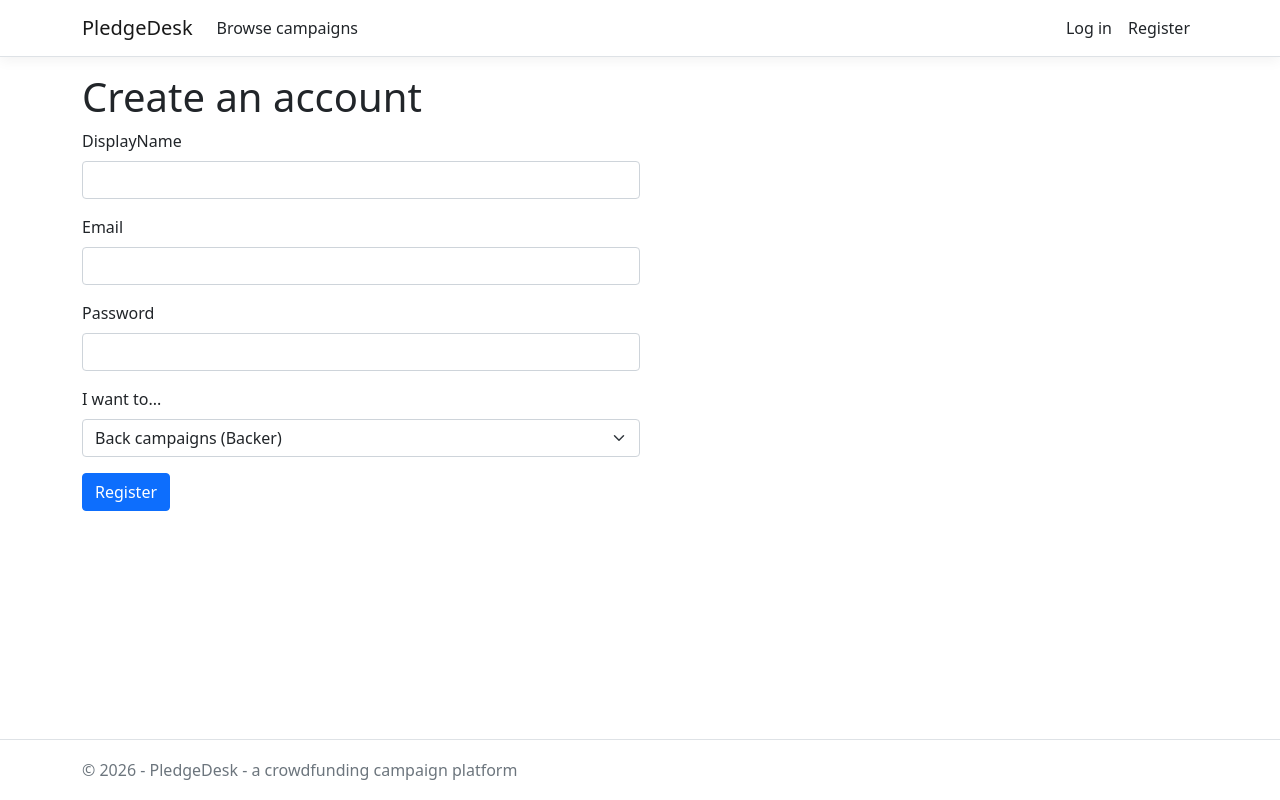
After one commit to edu-tech220/pledgedesk, an ASP.NET Core app: page /Account/Register in a window 1280 px wide. The commit adds this page. Run offline with ASP.NET Core 8, Linux system fonts and the light colour scheme; style sheets or scripts are compiled from the project's sources.

Commit message:
feat: add cookie-based login, registration and logout pages
Register/Login call the API and sign the user into a cookie auth
scheme, storing the backend JWT as a claim so AuthCookieAuthHandler
can forward it on later API calls. The layout's nav now reflects the
signed-in user's role and offers a logout form.

```diff
--- /dev/null
+++ b/src/PledgeDesk.Web/Pages/Account/Logout.cshtml
@@ -0,0 +1,2 @@
+@page
+@model PledgeDesk.Web.Pages.Account.LogoutModel
--- /dev/null
+++ b/src/PledgeDesk.Web/Pages/Account/Register.cshtml
@@ -0,0 +1,44 @@
+@page
+@model PledgeDesk.Web.Pages.Account.RegisterModel
+@{
+    ViewData["Title"] = "Register";
+}
+
+<h1>Create an account</h1>
+
+@if (!string.IsNullOrEmpty(Model.ErrorMessage))
+{
+    <div class="alert alert-danger">@Model.ErrorMessage</div>
+}
+
+<form method="post" class="col-md-6">
+    <div asp-validation-summary="ModelOnly" class="text-danger"></div>
+
+    <div class="mb-3">
+        <label asp-for="Input.DisplayName" class="form-label"></label>
+        <input asp-for="Input.DisplayName" class="form-control" />
+        <span asp-validation-for="Input.DisplayName" class="text-danger"></span>
+    </div>
+
+    <div class="mb-3">
+        <label asp-for="Input.Email" class="form-label"></label>
+        <input asp-for="Input.Email" class="form-control" />
+        <span asp-validation-for="Input.Email" class="text-danger"></span>
+    </div>
+
+    <div class="mb-3">
+        <label asp-for="Input.Password" class="form-label"></label>
+        <input asp-for="Input.Password" type="password" class="form-control" />
+        <span asp-validation-for="Input.Password" class="text-danger"></span>
+    </div>
+
+    <div class="mb-3">
+        <label asp-for="Input.Role" class="form-label">I want to...</label>
+        <select asp-for="Input.Role" class="form-select">
+            <option value="Backer">Back campaigns (Backer)</option>
+            <option value="Creator">Launch campaigns (Creator)</option>
+        </select>
+    </div>
+
+    <button type="submit" class="btn btn-primary">Register</button>
+</form>
--- /dev/null
+++ b/src/PledgeDesk.Web/Pages/Account/Register.cshtml.cs
@@ -0,0 +1,77 @@
+using System.ComponentModel.DataAnnotations;
+using Microsoft.AspNetCore.Authentication;
+using Microsoft.AspNetCore.Authentication.Cookies;
+using Microsoft.AspNetCore.Mvc;
+using Microsoft.AspNetCore.Mvc.RazorPages;
+using PledgeDesk.Web.Services;
+using System.Security.Claims;
+
+namespace PledgeDesk.Web.Pages.Account;
+
+public class RegisterModel : PageModel
+{
+    private readonly IPledgeDeskApiClient _apiClient;
+
+    public RegisterModel(IPledgeDeskApiClient apiClient)
+    {
+        _apiClient = apiClient;
+    }
+
+    [BindProperty]
+    public InputModel Input { get; set; } = new();
+
+    public string? ErrorMessage { get; set; }
+
+    public class InputModel
+    {
+        [Required, EmailAddress]
+        public string Email { get; set; } = string.Empty;
+
+        [Required, MinLength(8)]
+        public string Password { get; set; } = string.Empty;
+
+        [Required, MaxLength(128)]
+        public string DisplayName { get; set; } = string.Empty;
+
+        [Required]
+        public string Role { get; set; } = "Backer";
+    }
+
+    public void OnGet()
+    {
+    }
+
+    public async Task<IActionResult> OnPostAsync()
+    {
+        if (!ModelState.IsValid)
+        {
+            return Page();
+        }
+
+        try
+        {
+            var auth = await _apiClient.RegisterAsync(Input.Email, Input.Password, Input.DisplayName, Input.Role);
+            await SignInAsync(auth);
+            return RedirectToPage("/Index");
+        }
+        catch (ApiException ex)
+        {
+            ErrorMessage = ex.Message;
+            return Page();
+        }
+    }
+
+    private async Task SignInAsync(Models.AuthResponse auth)
+    {
+        var claims = new List<Claim>
+        {
+            new(ClaimTypes.Name, auth.DisplayName),
+            new(ClaimTypes.Email, auth.Email),
+            new(ClaimTypes.Role, auth.Role),
+            new(AuthCookieAuthHandler.AccessTokenClaimType, auth.Token)
+        };
+
+        var identity = new ClaimsIdentity(claims, CookieAuthenticationDefaults.AuthenticationScheme);
+        await HttpContext.SignInAsync(CookieAuthenticationDefaults.AuthenticationScheme, new ClaimsPrincipal(identity));
+    }
+}
--- a/src/PledgeDesk.Web/Pages/Shared/_Layout.cshtml
+++ b/src/PledgeDesk.Web/Pages/Shared/_Layout.cshtml
@@ -3,7 +3,7 @@
 <head>
     <meta charset="utf-8" />
     <meta name="viewport" content="width=device-width, initial-scale=1.0" />
-    <title>@ViewData["Title"] - PledgeDesk.Web</title>
+    <title>@ViewData["Title"] - PledgeDesk</title>
     <link rel="stylesheet" href="~/lib/bootstrap/dist/css/bootstrap.min.css" />
     <link rel="stylesheet" href="~/css/site.css" asp-append-version="true" />
     <link rel="stylesheet" href="~/PledgeDesk.Web.styles.css" asp-append-version="true" />
@@ -12,7 +12,7 @@
     <header>
         <nav class="navbar navbar-expand-sm navbar-toggleable-sm navbar-light bg-white border-bottom box-shadow mb-3">
             <div class="container">
-                <a class="navbar-brand" asp-area="" asp-page="/Index">PledgeDesk.Web</a>
+                <a class="navbar-brand" asp-area="" asp-page="/Index">PledgeDesk</a>
                 <button class="navbar-toggler" type="button" data-bs-toggle="collapse" data-bs-target=".navbar-collapse" aria-controls="navbarSupportedContent"
                         aria-expanded="false" aria-label="Toggle navigation">
                     <span class="navbar-toggler-icon"></span>
@@ -20,11 +20,46 @@
                 <div class="navbar-collapse collapse d-sm-inline-flex justify-content-between">
                     <ul class="navbar-nav flex-grow-1">
                         <li class="nav-item">
-                            <a class="nav-link text-dark" asp-area="" asp-page="/Index">Home</a>
+                            <a class="nav-link text-dark" asp-area="" asp-page="/Index">Browse campaigns</a>
                         </li>
-                        <li class="nav-item">
-                            <a class="nav-link text-dark" asp-area="" asp-page="/Privacy">Privacy</a>
-                        </li>
+                        @if (User.IsInRole("Creator"))
+                        {
+                            <li class="nav-item">
+                                <a class="nav-link text-dark" asp-area="" asp-page="/Creator/Dashboard">My campaigns</a>
+                            </li>
+                        }
+                        @if (User.IsInRole("Backer"))
+                        {
+                            <li class="nav-item">
+                                <a class="nav-link text-dark" asp-area="" asp-page="/Backer/MyPledges">My pledges</a>
+                            </li>
+                        }
+                        @if (User.IsInRole("Admin"))
+                        {
+                            <li class="nav-item">
+                                <a class="nav-link text-dark" asp-area="" asp-page="/Admin/Dashboard">Admin</a>
+                            </li>
+                        }
+                    </ul>
+                    <ul class="navbar-nav">
+                        @if (User.Identity is { IsAuthenticated: true })
+                        {
+                            <li class="nav-item navbar-text me-3">Signed in as @User.Identity.Name (@User.FindFirst(System.Security.Claims.ClaimTypes.Role)?.Value)</li>
+                            <li class="nav-item">
+                                <form method="post" asp-page="/Account/Logout">
+                                    <button type="submit" class="btn btn-outline-secondary btn-sm">Log out</button>
+                                </form>
+                            </li>
+                        }
+                        else
+                        {
+                            <li class="nav-item">
+                                <a class="nav-link text-dark" asp-area="" asp-page="/Account/Login">Log in</a>
+                            </li>
+                            <li class="nav-item">
+                                <a class="nav-link text-dark" asp-area="" asp-page="/Account/Register">Register</a>
+                            </li>
+                        }
                     </ul>
                 </div>
             </div>
@@ -38,7 +73,7 @@
 
     <footer class="border-top footer text-muted">
         <div class="container">
-            &copy; 2026 - PledgeDesk.Web - <a asp-area="" asp-page="/Privacy">Privacy</a>
+            &copy; 2026 - PledgeDesk - a crowdfunding campaign platform
         </div>
     </footer>
 
--- a/src/PledgeDesk.Web/Pages/_ViewImports.cshtml
+++ b/src/PledgeDesk.Web/Pages/_ViewImports.cshtml
@@ -1,3 +1,4 @@
 @using PledgeDesk.Web
+@using PledgeDesk.Web.Models
 @namespace PledgeDesk.Web.Pages
 @addTagHelper *, Microsoft.AspNetCore.Mvc.TagHelpers
```
Also changed, not shown: src/PledgeDesk.Web/Pages/Account/Login.cshtml (added, +35 -0 lines), src/PledgeDesk.Web/Pages/Account/Login.cshtml.cs (added, +71 -0 lines), src/PledgeDesk.Web/Pages/Account/Logout.cshtml.cs (added, +15 -0 lines), src/PledgeDesk.Web/Pages/Privacy.cshtml (deleted, +0 -8 lines), src/PledgeDesk.Web/Pages/Privacy.cshtml.cs (deleted, +0 -18 lines), src/PledgeDesk.Web/Program.cs (+24 -0 lines).
